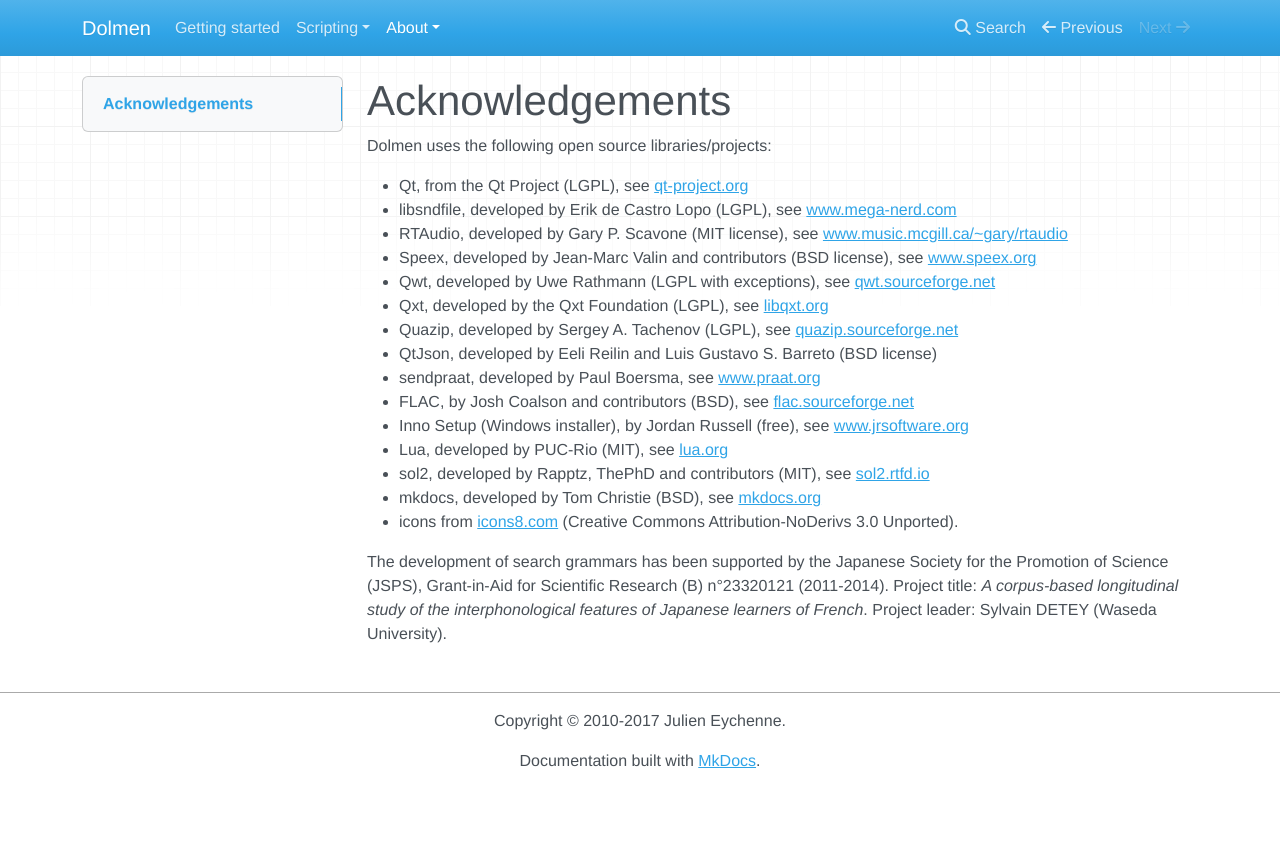
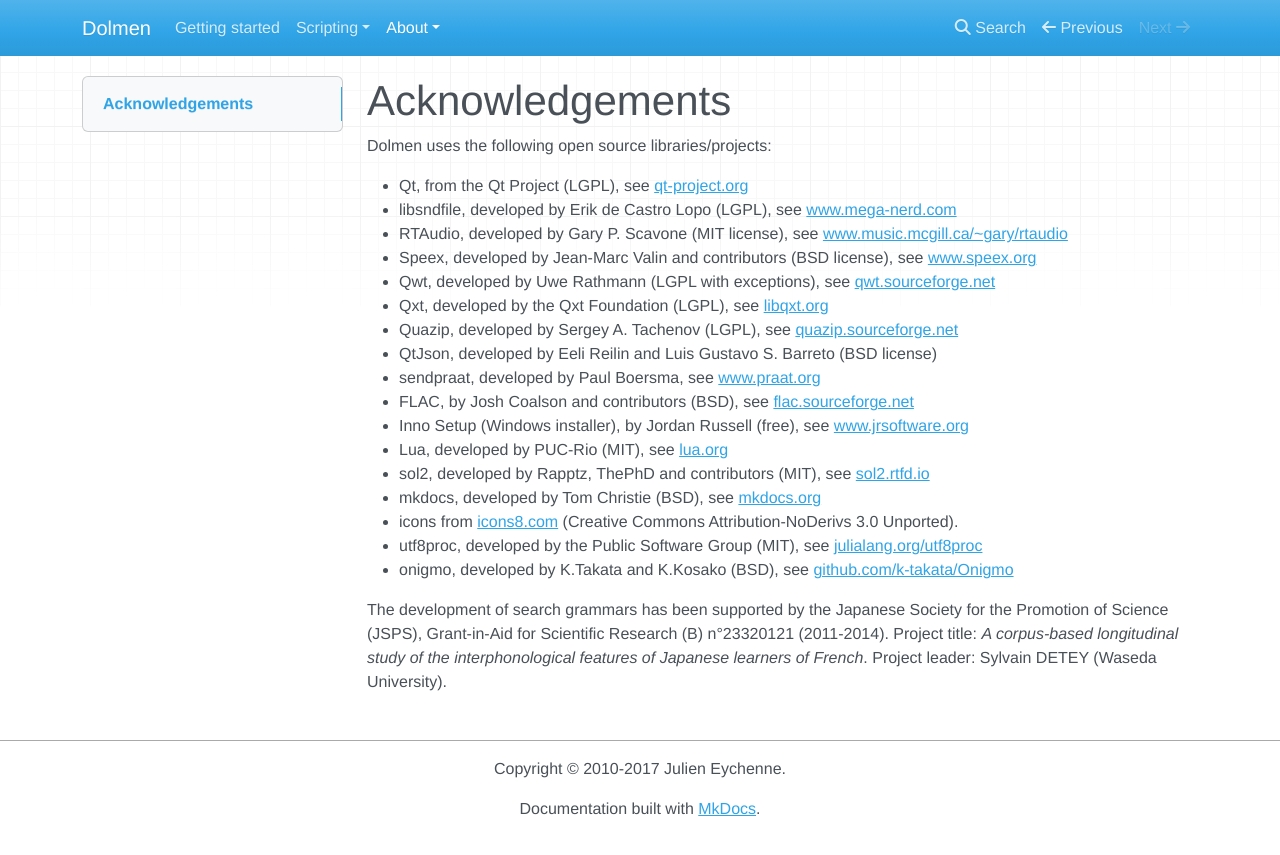
Before and after one commit to jeychenne/dolmen-qt, an MkDocs documentation site: the page built from docs/about/acknowledgements.md, in a window 1280 px wide. Shown: the top 855 px of the page. Built offline with MkDocs 1.6.1, drawn with Linux system fonts in a browser that asks for light colours; nearby versions of some CDN libraries; old or Windows-style settings are respelled for this version of MkDocs.

Commit message:
updated acknowledgements.md

```diff
--- a/docs/about/acknowledgements.md
+++ b/docs/about/acknowledgements.md
@@ -18,6 +18,9 @@
 - sol2, developed by Rapptz, ThePhD and contributors (MIT), see [sol2.rtfd.io](http://sol2.rtfd.io)
 - mkdocs, developed by Tom Christie (BSD), see [mkdocs.org](http://www.mkdocs.org)
 - icons from [icons8.com](https://icons8.com) (Creative Commons Attribution-NoDerivs 3.0 Unported).
+- utf8proc, developed by the Public Software Group (MIT), see [julialang.org/utf8proc](https://julialang.org/utf8proc)
+- onigmo, developed by K.Takata and K.Kosako (BSD), see [github.com/k-takata/Onigmo](https://github.com/k-takata/Onigmo)
+
 
 
 The development of search grammars has been supported by the Japanese Society for the Promotion of Science (JSPS), Grant-in-Aid for Scientific Research (B) n°23320121 (2011-2014). Project title: <i>A corpus-based longitudinal study of the interphonological features of Japanese learners of French</i>.
```
